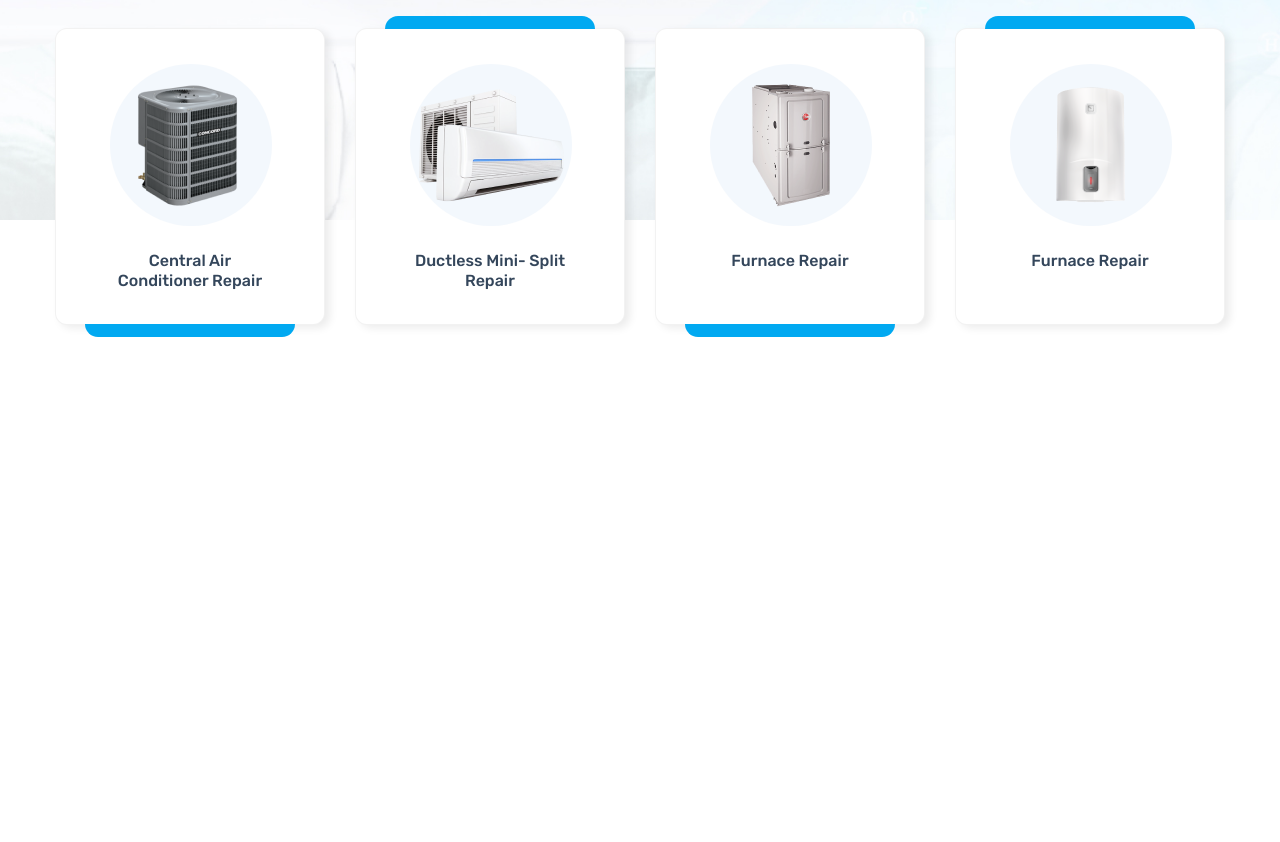
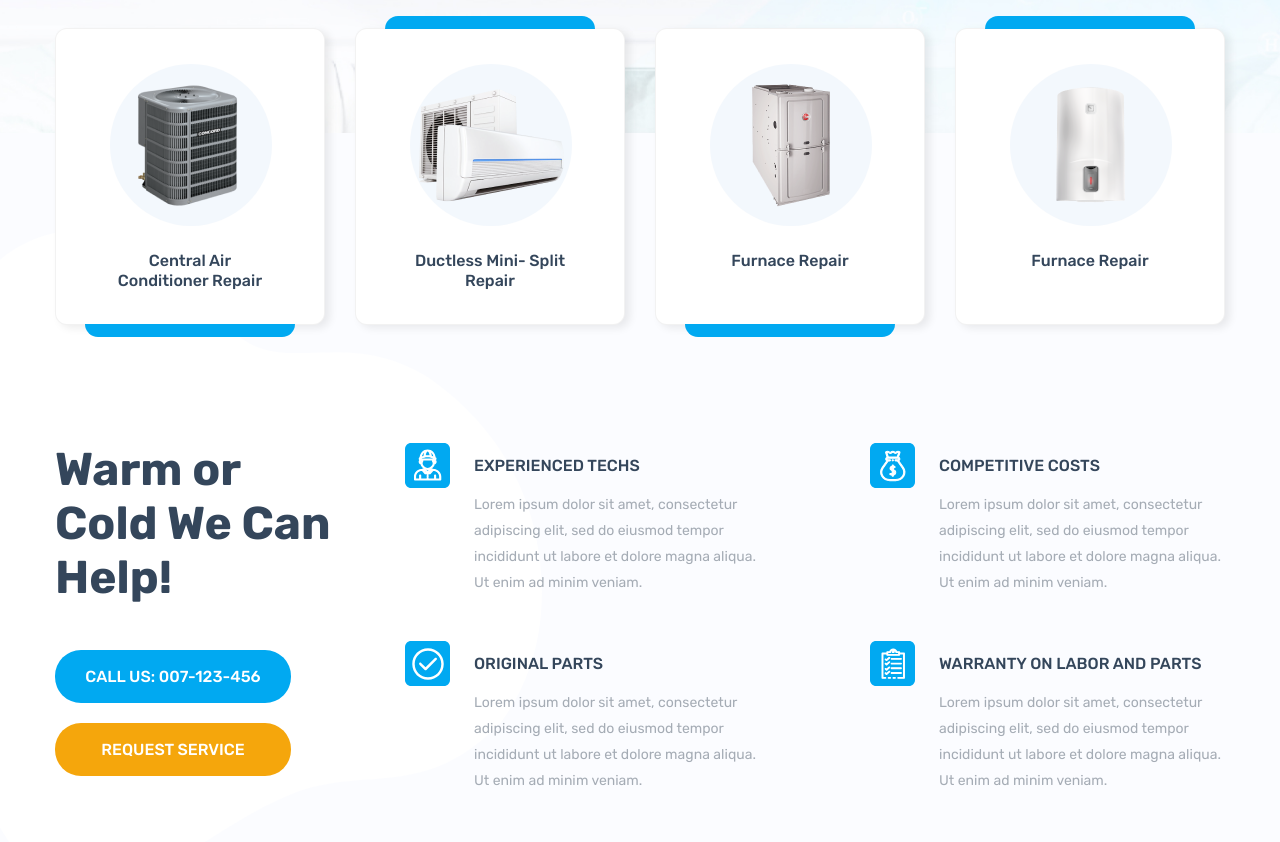
Before and after one commit to Dencho96/HVAC, a website: page app/index.html in a window 1280 px wide. Shown: the part 580-1422 px from the top of the page. Before the commit the page ends 917 px from the top, so only its background shows below. Drawn offline with nearby package versions, Linux system fonts and the light colour scheme.

Commit message:
added service section

```diff
--- a/app/index.html
+++ b/app/index.html
@@ -105,6 +105,93 @@
                 </div>
             </div>
         </section>
+        <section class="service">
+            <div class="container">
+                <div class="service__inner d-flex">
+                    <div class="service__box">
+                        <div class="service__title">
+                            Warm or
+                            Cold
+                            We Can Help!
+                        </div>
+                        <div class="service__buttons">
+                            <a class="btn service__link" href="#">
+                                Call Us: 007-123-456
+                            </a>
+                            <a class="btn btn--orange service__link" href="#">
+                                Request Service
+                            </a>
+                        </div>
+                    </div>
+                    <div class="service__items d-flex">
+                        <div class="service__item">
+
+                            <div class="service__item-info d-flex">
+                                <div class="service__item-icon"
+                                    style="background-image: url('images/service-icon-1.svg');">
+                                </div>
+                                <div class="service__item-title">
+                                    Experienced Techs
+                                </div>
+                            </div>
+
+                            <div class="service__item-text">
+                                Lorem ipsum dolor sit amet, consectetur adipiscing elit, sed do eiusmod tempor
+                                incididunt ut labore et dolore magna aliqua. Ut enim ad minim veniam.
+                            </div>
+                        </div>
+                        <div class="service__item">
+
+                            <div class="service__item-info d-flex">
+                                <div class="service__item-icon"
+                                    style="background-image: url('images/service-icon-2.svg');">
+                                </div>
+                                <div class="service__item-title">
+                                    Competitive Costs
+                                </div>
+                            </div>
+
+                            <div class="service__item-text">
+                                Lorem ipsum dolor sit amet, consectetur adipiscing elit, sed do eiusmod tempor
+                                incididunt ut labore et dolore magna aliqua. Ut enim ad minim veniam.
+                            </div>
+                        </div>
+                        <div class="service__item">
+
+                            <div class="service__item-info d-flex">
+                                <div class="service__item-icon"
+                                    style="background-image: url('images/service-icon-3.svg');">
+                                </div>
+                                <div class="service__item-title">
+                                    Original Parts
+                                </div>
+                            </div>
+
+                            <div class="service__item-text">
+                                Lorem ipsum dolor sit amet, consectetur adipiscing elit, sed do eiusmod tempor
+                                incididunt ut labore et dolore magna aliqua. Ut enim ad minim veniam.
+                            </div>
+                        </div>
+                        <div class="service__item">
+
+                            <div class="service__item-info d-flex">
+                                <div class="service__item-icon"
+                                    style="background-image: url('images/service-icon-4.svg');">
+                                </div>
+                                <div class="service__item-title">
+                                    Warranty on labor and parts
+                                </div>
+                            </div>
+
+                            <div class="service__item-text">
+                                Lorem ipsum dolor sit amet, consectetur adipiscing elit, sed do eiusmod tempor
+                                incididunt ut labore et dolore magna aliqua. Ut enim ad minim veniam.
+                            </div>
+                        </div>
+                    </div>
+                </div>
+            </div>
+        </section>
     </main>
 
     <footer class="footer">
--- a/app/scss/page-index/_categories.scss
+++ b/app/scss/page-index/_categories.scss
@@ -1,5 +1,6 @@
 .categories {
     margin-top: -192px;
+
     &__inner {
         justify-content: space-between;
     }
--- /dev/null
+++ b/app/scss/page-index/_service.scss
@@ -0,0 +1,68 @@
+.service {
+    margin-top: -192px;
+    padding: 310px 0 130px;
+    background-color: #FBFCFF;
+    background-image: url('../images/service-bg.svg');
+    background-repeat: no-repeat;
+    background-position: center left;
+
+    &__box {
+        max-width: 350px;
+        width: 100%;
+    }
+
+    &__title {
+        max-width: 295px;
+        width: 100%;
+        margin-bottom: 45px;
+        color: $dark-blue;
+        font-size: 46px;
+        line-height: 54px;
+        font-weight: 700;
+    }
+
+    &__link{
+        display: inline-block;
+        &+&{
+            margin-top: 20px;
+        }
+    }
+
+    &__items {
+        justify-content: space-between;
+        flex-wrap: wrap;
+    }
+
+    &__item {
+        margin-bottom: 45px;
+        max-width: 355px;
+        width: 100%;
+    }
+
+    &__item-info {
+        align-items: center;
+        margin-bottom: 4px;
+    }
+
+    &__item-icon {
+        margin-right: 24px;
+        width: 45px;
+        height: 45px;
+        background-size: contain;
+        background-repeat: no-repeat;
+        background-position: center;
+    }
+
+    &__item-title {
+        text-transform: uppercase;
+        font-weight: 500;
+        color: $dark-blue;
+    }
+
+    &__item-text {
+        padding-left: 69px;
+        font-size: 14px;
+        line-height: 26px;
+        color: #A5ACB5;
+    }
+}
--- a/app/scss/style.scss
+++ b/app/scss/style.scss
@@ -6,3 +6,4 @@
 @import 'components/header';
 @import 'page-index/hero';
 @import 'page-index/categories';
+@import 'page-index/service';
```
Also changed, not shown: app/css/style.min.css, app/images/service-bg.svg (added), app/images/service-icon-1.svg (added), app/images/service-icon-2.svg (added), app/images/service-icon-3.svg (added), app/images/service-icon-4.svg (added).
